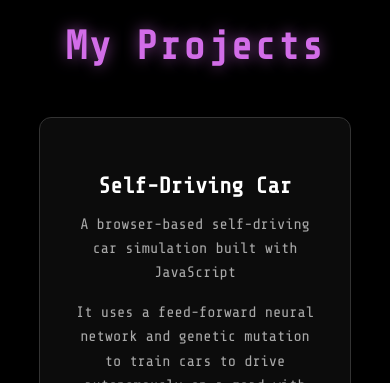
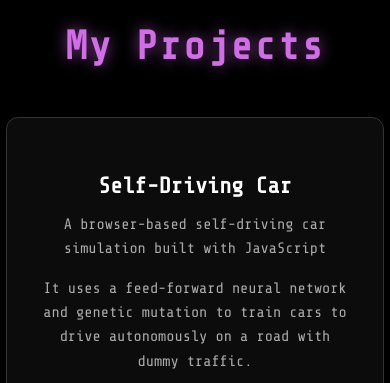
Before and after one commit to bilalaniq/portfolio, a plain HTML site: page index.html in a window 390 px wide. Shown: the part 890-1273 px from the top of the page. Drawn offline with nearby package versions, Linux system fonts and the light colour scheme.

Commit message:
alighnment fixed

```diff
--- a/style.css
+++ b/style.css
@@ -186,7 +186,7 @@ canvas#heroCanvas {
 
 
 /* ============================= */
-/* 🔥 PROJECTS SECTION           */
+/* 🔥 FIXED PROJECTS SECTION     */
 /* ============================= */
 
 .projects-section {
@@ -206,10 +206,10 @@ canvas#heroCanvas {
   text-shadow: 0 0 15px rgba(210, 109, 232, 0.6);
 }
 
-/* Grid Layout */
+/* Grid Layout — exactly 3 per row */
 .projects-grid {
   display: grid;
-  grid-template-columns: repeat(auto-fit, minmax(280px, 1fr));
+  grid-template-columns: repeat(3, 1fr); /* 💎 EXACTLY 3 columns */
   gap: 2rem;
   justify-items: center;
 }
@@ -221,6 +221,7 @@ canvas#heroCanvas {
   border-radius: 12px;
   padding: 2rem;
   max-width: 350px;
+  width: 100%;
   transition: 0.3s;
   position: relative;
   overflow: hidden;
@@ -266,7 +267,7 @@ canvas#heroCanvas {
   z-index: 1;
 }
 
-
+/* Project Link */
 .project-link {
   display: inline-flex;
   align-items: center;
@@ -280,7 +281,6 @@ canvas#heroCanvas {
 
 .project-link svg {
   width: 24px;
-  /* increased from 18px */
   height: 24px;
   fill: #ff008c;
   transition: transform 0.3s ease, filter 0.3s ease;
@@ -294,6 +294,19 @@ canvas#heroCanvas {
 .project-link:hover svg {
   transform: scale(1.2);
   filter: drop-shadow(0 0 6px #ff00ff);
+}
+
+/* Responsive Fixes */
+@media (max-width: 900px) {
+  .projects-grid {
+    grid-template-columns: repeat(2, 1fr); /* 2 per row */
+  }
+}
+
+@media (max-width: 600px) {
+  .projects-grid {
+    grid-template-columns: 1fr; /* 1 per row */
+  }
 }
 
 
```
